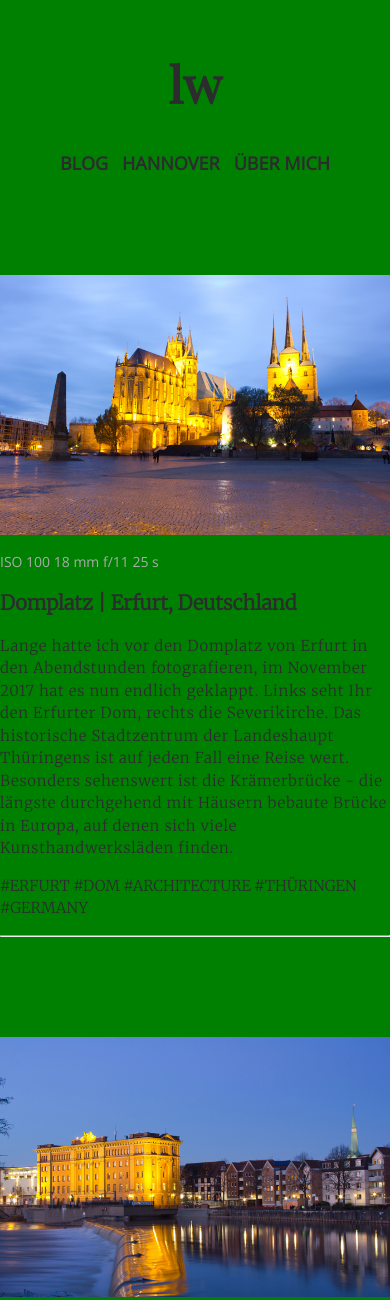
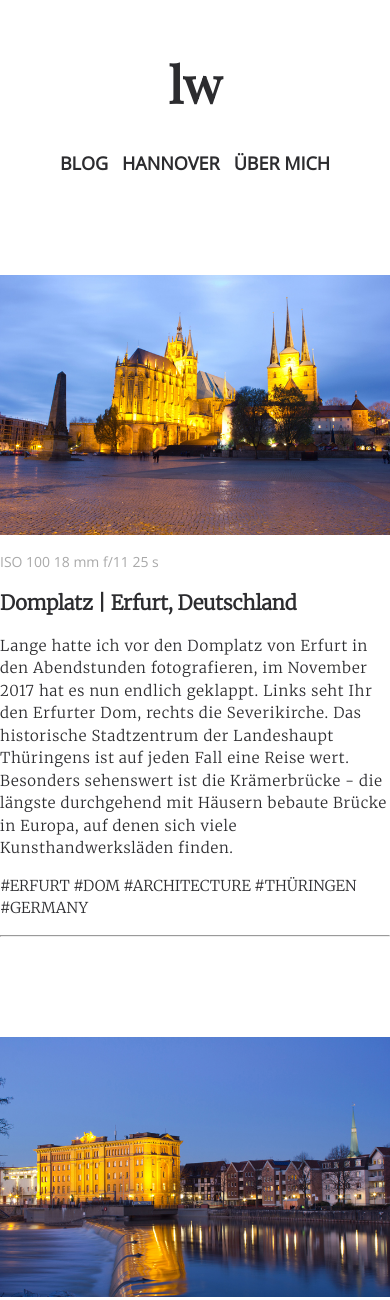
Before and after one commit to lars22/lars22.github.io, a PHP site: page / in a window 390 px wide. Shown: the top 1300 px of the page. Run offline with PHP 8.4, Linux system fonts and the light colour scheme; some web fonts are replaced.

Commit message:
responsive_update

```diff
--- a/main.css
+++ b/main.css
@@ -1,5 +1,5 @@
 body{
-  background-color: green;
+  background-color: inherit;
 }
 
 header{
@@ -77,7 +77,6 @@ div.meta{
 }
 
 div.about{
-  width:100%;
   max-width: 700px;
   margin: 0px auto;
   margin-top: 100px;
@@ -87,7 +86,7 @@ div.about{
   line-height: 1.5;
 }
 
-@media only screen and (max-width: 600px) {
+@media only screen and (min-width: 600px) {
     div.about {
         max-width: 100%;
         width: 100%;
```
